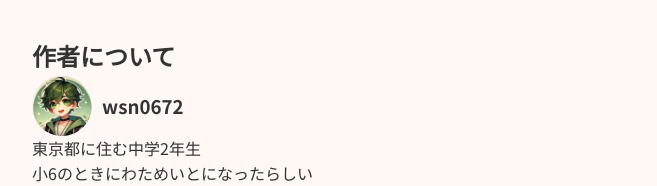
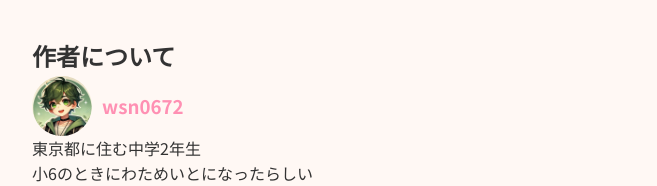
Before and after one commit to wsn0672/watame, a plain HTML site: page index.html in a window 1280 px wide. Shown: the part 906-1092 px from the top of the page, without its empty margins (308-965 px from the left). Drawn offline with Linux system fonts and the light colour scheme; some packages are replaced by stand-ins of ours.

Commit message:
Update index.html

```diff
--- a/index.html
+++ b/index.html
@@ -94,7 +94,7 @@ header h1 {
       </section>
       <section>
         <h2>作者について</h2>
-        <a href="https://x.com/wsn0672" style="display: flex; align-items: center; text-decoration: none; color: inherit;">
+        <a href="https://x.com/wsn0672" style="display: flex; align-items: center; text-decoration: none;">
           <img src="profile.jpg" alt="作者のプロフィール画像" class="profile-image">
           <h3 style="margin: 0;">wsn0672</h3>
         </a>
```
